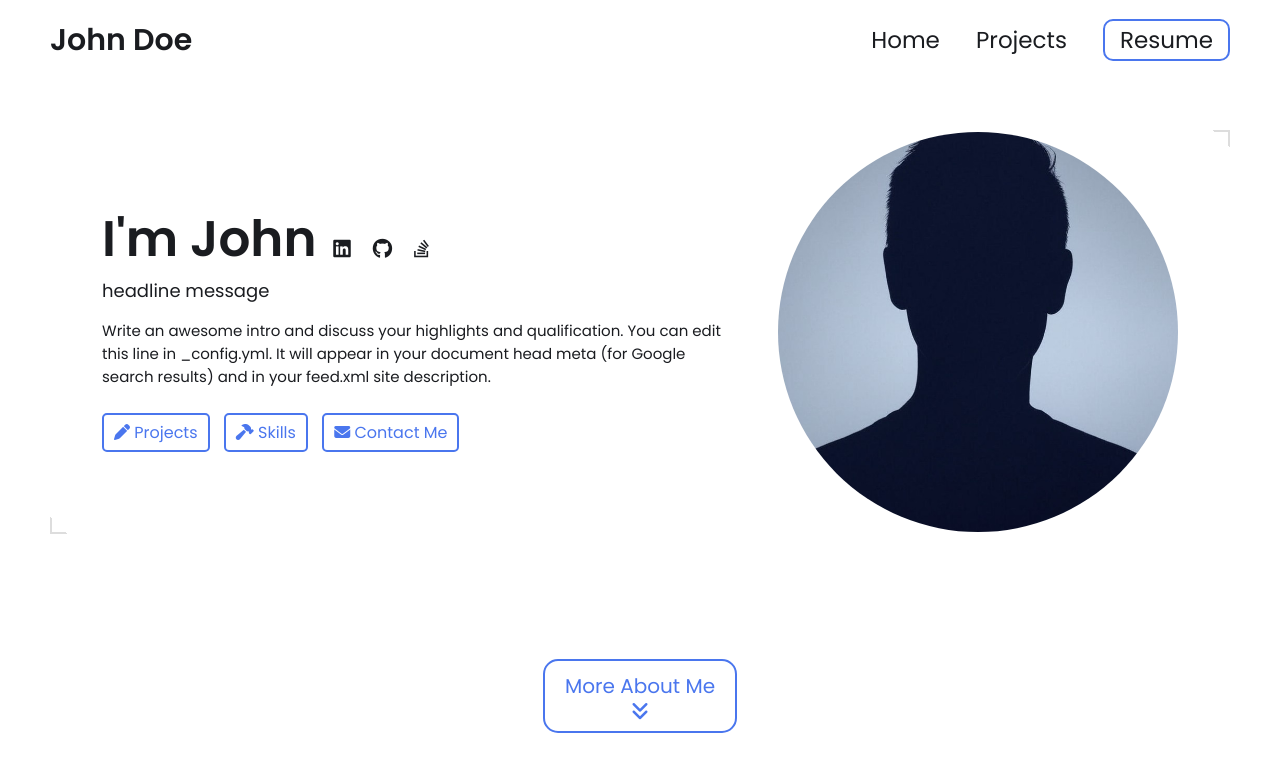
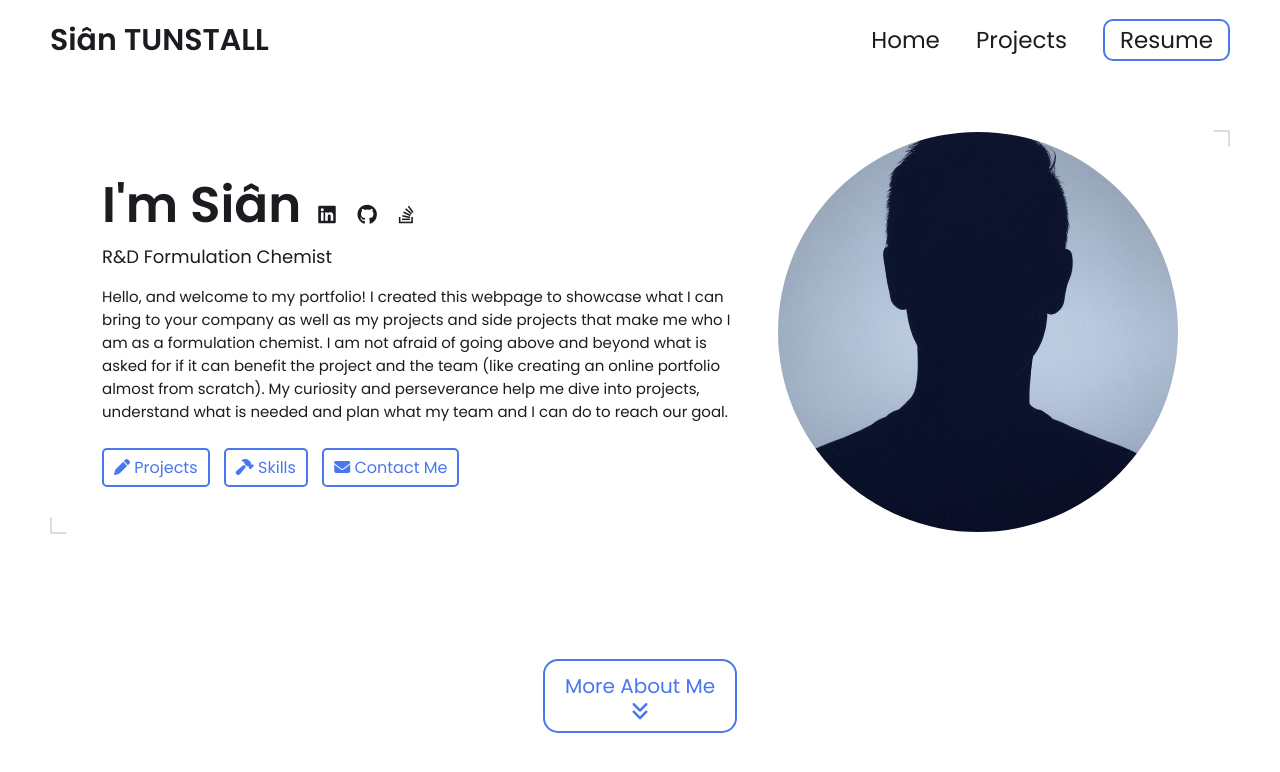
Before and after one commit to SmokyTrombone/smokytrombone.github.io, a Jekyll site: the page built from index.html, in a window 1280 px wide and 900 px high. Shown: the top 772 px of the window. Built offline with Jekyll 4.4.1, drawn with Linux system fonts in a browser that asks for light colours.

Commit message:
Update _config.yml
description

```diff
--- a/_config.yml
+++ b/_config.yml
@@ -7,17 +7,19 @@
 
 # Main Page Setup
 
-title: John Doe's Portfolio # This is what shows up in the tab of the browser
+title: Siân Tunstall's Portfolio # This is what shows up in the tab of the browser
 
 
 
 # Hero Section
-name: John Doe
-headline: headline message
+name: Siân TUNSTALL
+headline: R&D Formulation Chemist
 description: >- # dont remove this line. this will ignore all new lines until the next section
-  Write an awesome intro and discuss your highlights and qualification. You can edit this
-  line in _config.yml. It will appear in your document head meta (for
-  Google search results) and in your feed.xml site description.
+  Hello, and welcome to my portfolio!
+
+  I created this webpage to showcase what I can bring to your company as well as my projects and side projects that make me who I am as a formulation chemist.
+  I am not afraid of going above and beyond what is asked for if it can benefit the project and the team (like creating an online portfolio almost from scratch). My curiosity and perseverance help me dive into projects, understand what is needed and plan what my team and I can do to reach our goal.
+
 
 # Place your profile image in /assets/images/profile-image/folder and edit the file name
 profile_image: ./assets/images/profile-image/avatar.jpeg
```
